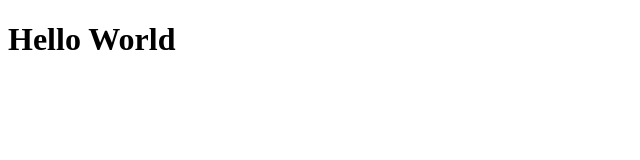
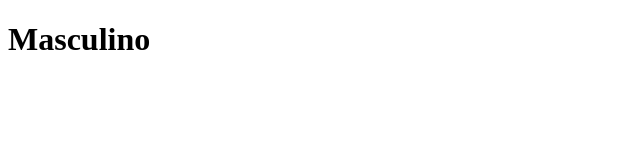
Before and after one commit to fernandobfr10/vue-cataline-course, a Vue app: page / in a window 1280 px wide. Shown: the top 160 px of the page, without its empty margins (0-640 px from the left). Built offline with nearby package versions, Linux system fonts and the light colour scheme.

Commit message:
Aula de v-show concluída

```diff
--- a/src/App.vue
+++ b/src/App.vue
@@ -1,11 +1,18 @@
 <template>
-  <h1>Hello World</h1>
+  <!-- É parecida com a V-if mas existem duas diferenças -->
+  <!-- 1 - Não tem encadeamento de opções como no v-if, ela simplesmente renderiza ou nào renderiza -->
+  <!-- 2 - A tag permanece na DOM, apenas é aplicado o display: none, já no v-if, não existe renderização da tag -->
+  <h1 v-show="sex === 'Masculino'">Masculino</h1>
 </template>
 
 <script lang="ts">
 import { defineComponent } from 'vue'
 
-export default defineComponent({})
+export default defineComponent({
+  data: () => ({
+    sex: 'Masculino'
+  })
+})
 </script>
 
 <style></style>
```
